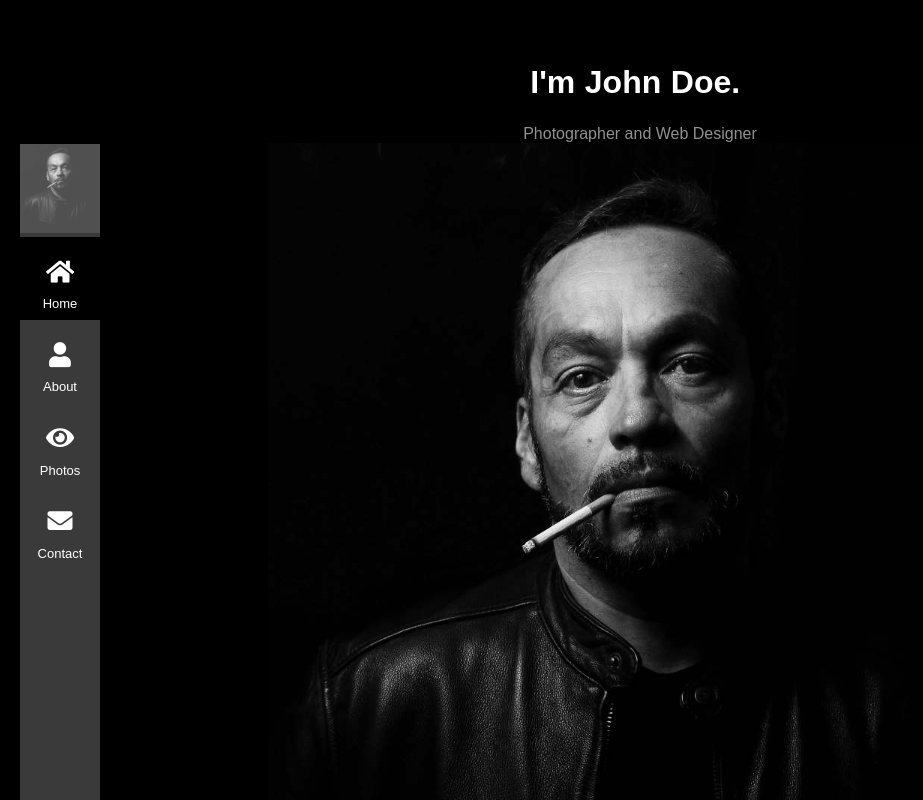
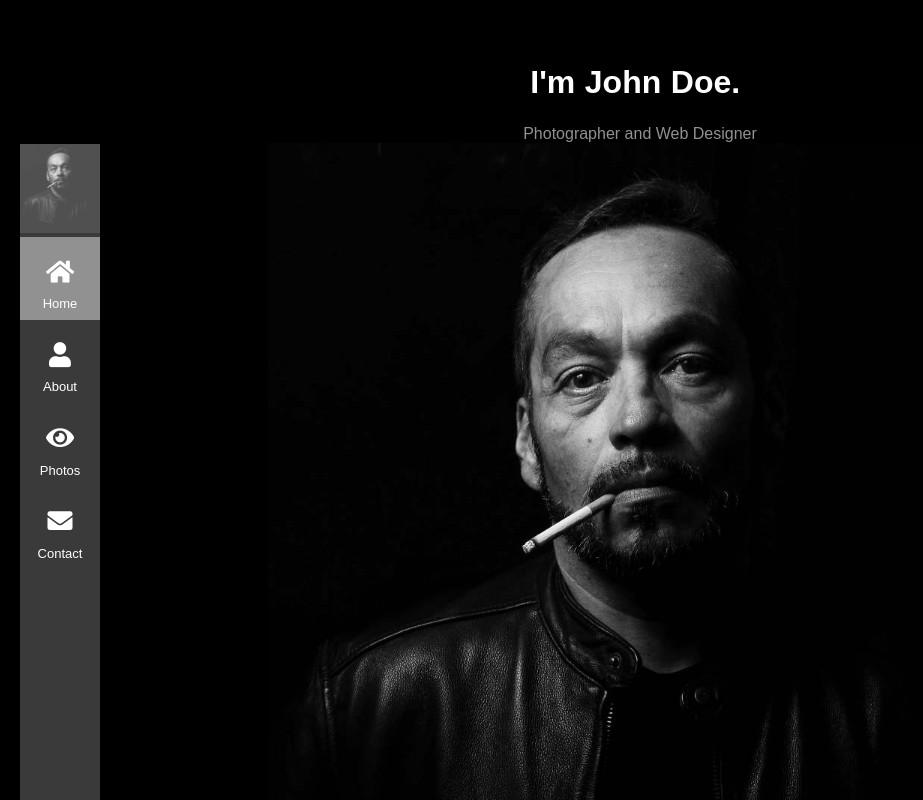
Before and after one commit to arwinzen/day7, a plain HTML site: page index.html in a window 1280 px wide. In both pictures the pointer is over the item "Home". Shown: the top 800 px of the page, without its empty margins (0-923 px from the left). Drawn offline with Linux system fonts and the light colour scheme.

Commit message:
Added hover effect for left-navbar list items

```diff
--- a/landing.js
+++ b/landing.js
@@ -2,8 +2,8 @@
 // console.log(leftNavElements.length);
 let leftNavElements = (document.querySelectorAll("#left-nav-elements li"));
 
+// add an on-click event listener to each li item in left navbar
 for (let i = 0; i < leftNavElements.length; i++) {
-
     leftNavElements[i].addEventListener("click", function (){
         document.querySelector(".selected").classList.remove("selected");
         leftNavElements[i].classList.add("selected");
--- a/styles.css
+++ b/styles.css
@@ -96,7 +96,10 @@ li {
 #left-nav-elements li {
     padding: 0.7em 0;
     font-size: 13px;
+}
 
+#left-nav-elements li:hover {
+    background-color: #919191;
 }
 
 #left-nav-elements li a {
@@ -112,7 +115,6 @@ li {
 .selected {
     background-color: black;
 }
-
 
 /*facade section*/
 
```
